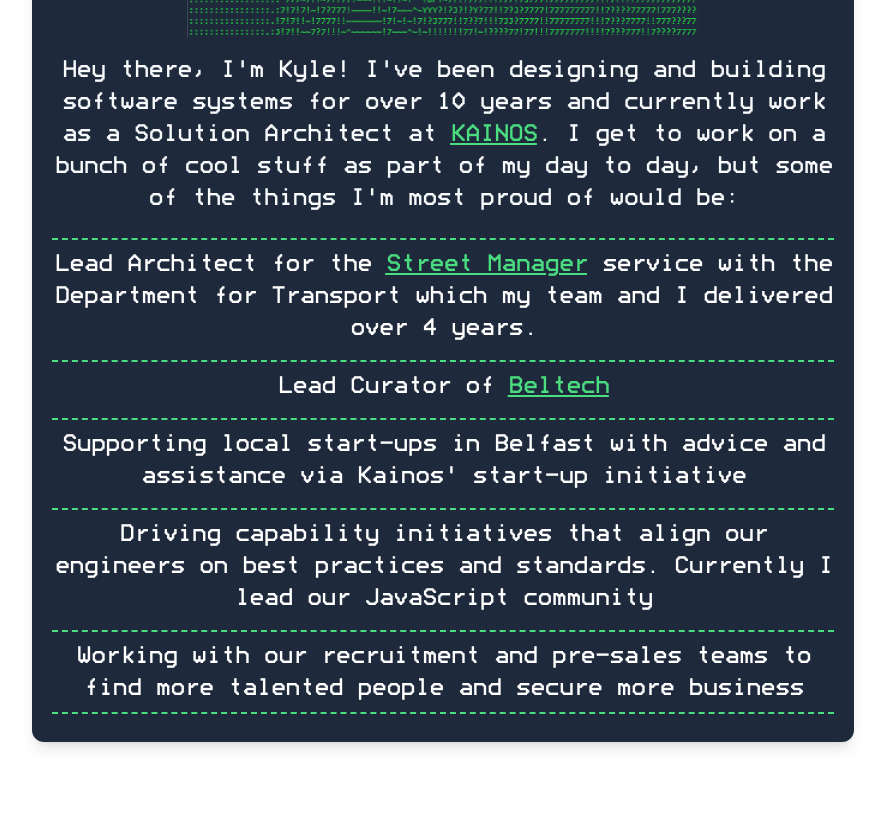
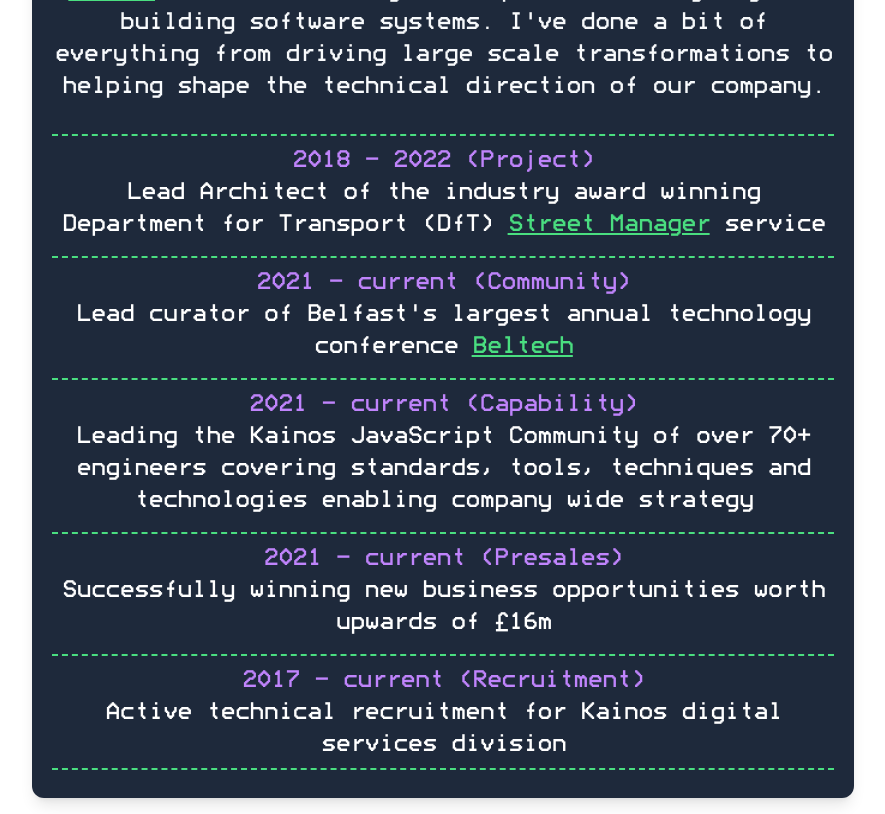
Before and after one commit to KylerD/Kyle.wtf, a Next.js app: page /about in a window 1280 px wide. Shown: the part 700-1514 px from the top of the page, without its empty margins (197-1082 px from the left). Before the commit the page ends 1458 px from the top, so only its background shows below. Built offline with nearby package versions, Linux system fonts and the light colour scheme.

Commit message:
About me revision

```diff
--- a/pages/about.tsx
+++ b/pages/about.tsx
@@ -21,15 +21,14 @@
 
               <div className="relative">
                 <pre className="text-lg leading-6 text-slate-50 flex ligatures-none">
-                  <code className="min-w-full p-5 space-y-4  font-['terminal']">
-                    {/* Web Stack */}
+                  <code className="min-w-full p-5 space-y-6 font-['terminal']">
                     <div className="flex w-full">
                       <p className="flex-auto text-6xl text-purple-400 mx-auto text-center">
                         BOUT YE
                       </p>
                     </div>
                     {/* About Me */}
-                    <div className="flex relative w-[16rem] h-[16rem] md:w-[32rem] md:h-[32rem] mx-auto">
+                    <div className="flex relative w-[16rem] h-[16rem] md:w-[24rem] md:h-[24rem] mx-auto">
                       <span className="absolute z-10 h-full w-full animate-flicker opacity-0" id="ascii">
                         <Image priority src="/images/kdascii.png" layout='fill' />
                       </span>
@@ -39,35 +38,41 @@
                     </div>
                     <div className="flex mx-auto w-full">
                       <p className="text-center text-2xl mx-auto whitespace-normal">
-                        Hey there, I'm Kyle! I've been designing and building software systems for over 10 years and currently work as a Solution Architect at <span className='text-green-400 underline'>
-                          <Link href={'https://www.kainos.com/'}>KAINOS</Link>
-                        </span>. I get to work on a bunch of cool stuff as part of my day to day, but some of the things I'm most proud of would be:
+                        As a solution architect and technology leader within <span className='text-green-400 underline'>
+                          <Link href={'https://www.kainos.com/'}>Kainos</Link>
+                        </span> I have over 10 years experience designing and building software systems. I've done a bit of everything from driving large scale transformations to helping shape the technical direction of our company.
                       </p>
                     </div>
-                    <div className="flex mx-auto whitespace-normal">
+                    <div className="flex mx-auto whitespace-normal mb-32">
                       <ol className="mx-auto max-w-4xl text-white text-2xl list-none text-center">
                         <li className="my-2 border-t-green-400 border-dashed border-t-2 py-2">
-                          Lead Architect for the <span className='text-green-400 underline'>
+                          <p className='text-purple-400'>2018 - 2022 (Project)</p>
+                          Lead Architect of the industry award winning Department for Transport (DfT) <span className='text-green-400 underline'>
                             <Link href={'https://www.gov.uk/guidance/plan-and-manage-roadworks'}>Street Manager</Link>
-                          </span> service with the Department for Transport which my team and I delivered over 4 years.
+                          </span> service
                         </li>
 
                         <li className="my-2 border-t-green-400 border-dashed border-t-2 py-2">
-                          Lead Curator of <span className='text-green-400 underline'>
+                          <p className='text-purple-400'>2021 - current (Community)</p>
+
+                          Lead curator of Belfast's largest annual technology conference <span className='text-green-400 underline'>
                             <Link href={'https://beltech.co/'}>Beltech</Link>
                           </span>
                         </li>
 
                         <li className="my-2 border-t-green-400 border-dashed border-t-2 py-2">
-                          Supporting local start-ups in Belfast with advice and assistance via Kainos' start-up initiative
+                          <p className='text-purple-400'>2021 - current (Capability)</p>
+                          Leading the Kainos JavaScript Community of over 70+ engineers covering standards, tools, techniques and technologies enabling company wide strategy
                         </li>
 
-                        <li className="my-2 border-t-green-400 border-dashed border-t-2 py-2">
-                          Driving capability initiatives that align our engineers on best practices and standards. Currently I lead our JavaScript community
+                        <li className="my-2 border-t-green-400 border-dashed  border-t-2  py-2">
+                          <p className='text-purple-400'>2021 - current (Presales)</p>
+                          Successfully winning new business opportunities worth upwards of £16m
                         </li>
 
                         <li className="my-2 border-t-green-400 border-b-green-400 border-dashed border-b-2 border-t-2  py-2">
-                          Working with our recruitment and pre-sales teams to find more talented people and secure more business
+                          <p className='text-purple-400'>2017 - current (Recruitment)</p>
+                          Active technical recruitment for Kainos digital services division
                         </li>
                       </ol>
                     </div>
```
